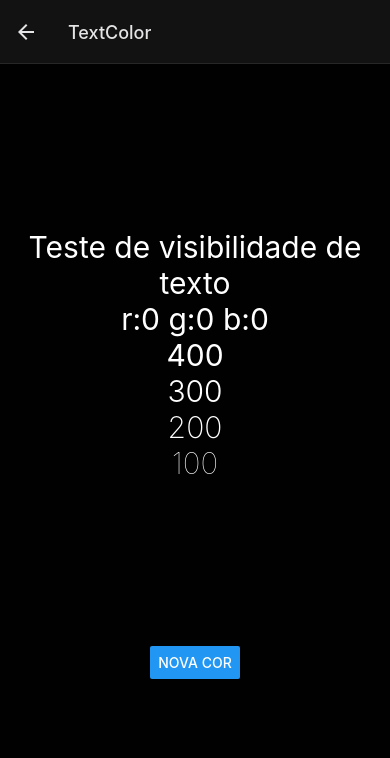
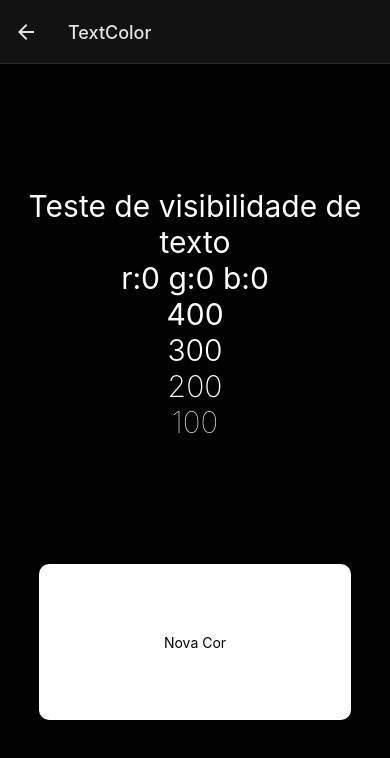
Before and after one commit to EnzoCrisostomo/expo_sandbox, a React Native app: screen /TextColor in a window 390 px wide. Shown: the top 758 px of the page. Built offline with nearby package versions, Linux system fonts and the light colour scheme.

Commit message:
animacao bonita

```diff
--- a/src/screens/AnimetedLinearGradient.tsx
+++ b/src/screens/AnimetedLinearGradient.tsx
@@ -4,7 +4,6 @@ import { Button, Text, StyleSheet, View, Dimensions } from "react-native";
 import { RootStackScreenProps } from "../types";
 import { LinearGradient } from "expo-linear-gradient";
 import Animated, {
-    Easing,
     useAnimatedStyle,
     useSharedValue,
     withRepeat,
@@ -28,54 +27,48 @@ const colors = {
     yellow: "#F29D00",
 };
 
-const width = Dimensions.get("screen").width;
-const height = Dimensions.get("screen").height;
+const width = Dimensions.get("window").width;
+const height = Dimensions.get("window").height;
 
 export default function AnimatedLinearGradient({
     navigation,
 }: RootStackScreenProps<"AnimatedLinearGradient">) {
-    const xOffset = width;
-    const yOffset = height;
-    const positionX = useSharedValue(-xOffset);
-    const positionY = useSharedValue(-yOffset);
-    const rotation = useSharedValue(0);
+    const xOffset = width * 2.5;
+    const yOffset = height * 2.5;
+    const positionX = useSharedValue(xOffset);
+    const positionY = useSharedValue(yOffset);
 
     const gradientAnimation = useAnimatedStyle(() => ({
         transform: [
             { translateX: positionX.value },
             { translateY: positionY.value },
-            //{ rotateZ: `${rotation.value}deg` },
         ],
     }));
 
     useEffect(() => {
         positionX.value = withRepeat(
-            withTiming(xOffset, { duration: 10000, easing: Easing.linear }),
-            -1,
-            true
+            withTiming(-xOffset, { duration: 8000 }),
+            -1
         );
         positionY.value = withRepeat(
-            withTiming(yOffset, { duration: 12000, easing: Easing.linear }),
-            -1,
-            true
-        );
-        rotation.value = withRepeat(
-            withTiming(360, { duration: 50000, easing: Easing.linear }),
+            withTiming(-yOffset, { duration: 8000 }),
             -1
         );
-
-        return () => {};
+        return () => { };
     }, []);
 
     return (
         <SafeAreaView style={styles.container}>
             <AnimatedGradient
                 style={[styles.gradient, gradientAnimation]}
-                start={{ x: 0, y: 0 }}
-                end={{ x: 1, y: 1 }}
+                start={{ x: 0.20, y: 0.20 }}
+                end={{ x: 0.80, y: 0.80 }}
+                locations={[0, 0.3, 0.6, 1]}
                 colors={[
                     colors.blue,
-                    colors.lightGreen
+                    "#488576",
+                    "#488576",
+                    colors.blue
                 ]}
             />
         </SafeAreaView>
@@ -93,7 +86,8 @@ const styles = StyleSheet.create({
         alignItems: "center",
     },
     gradient: {
-        width: height * 3,
-        height: height * 3
+        width: width * 6,
+        height: height * 6,
+        transform: [/* {translateX: -width * 2.5}, {translateY: -height* 2.5}, */ { scale: 0.15 }]
     },
 });
--- a/src/screens/TextColor.tsx
+++ b/src/screens/TextColor.tsx
@@ -1,6 +1,6 @@
 import React, { useState } from "react";
 import { SafeAreaView } from "react-native-safe-area-context";
-import { Button, Text, StyleSheet, View } from "react-native";
+import { Button, Text, StyleSheet, View, TouchableOpacity } from "react-native";
 import { RootStackScreenProps } from "../types";
 
 export default function TextColor({
@@ -34,7 +34,7 @@ export default function TextColor({
                 <Text style={[styles.text, { color, fontWeight: "200" }]}>200</Text>
                 <Text style={[styles.text, { color, fontWeight: "100" }]}>100</Text>
             </View>
-            <Button onPress={randomizeColor} title="Nova Cor"></Button>
+            <TouchableOpacity style={styles.button} onPress={randomizeColor} ><Text>Nova Cor</Text></TouchableOpacity>
         </SafeAreaView>
     );
 }
@@ -49,4 +49,12 @@ const styles = StyleSheet.create({
         textAlign: "center",
         fontSize: 30,
     },
+    button:{
+        backgroundColor: "white",
+        width: "80%",
+        height: "20%",
+        justifyContent: "center",
+        alignItems: "center",
+        borderRadius: 10,
+    }
 });
```
